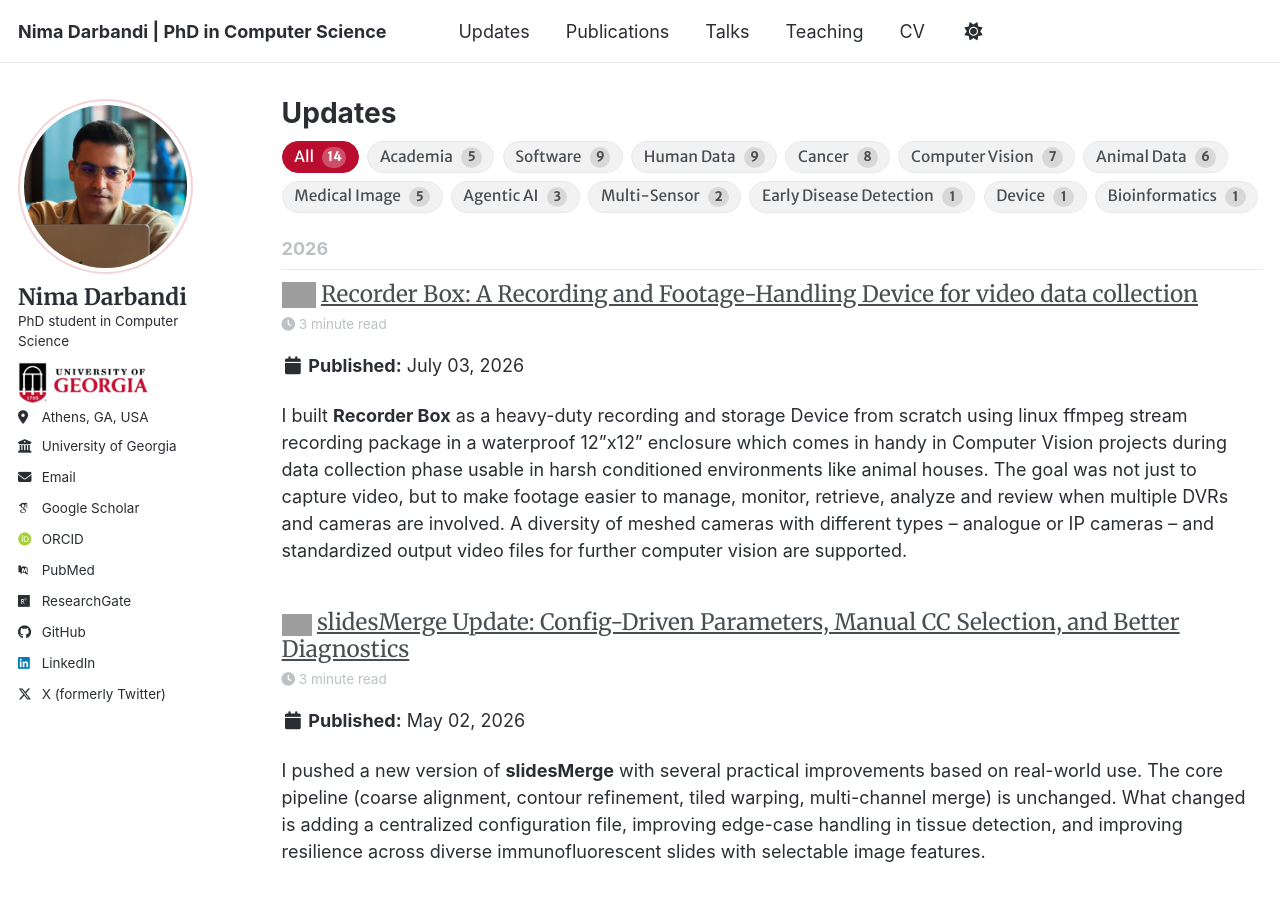
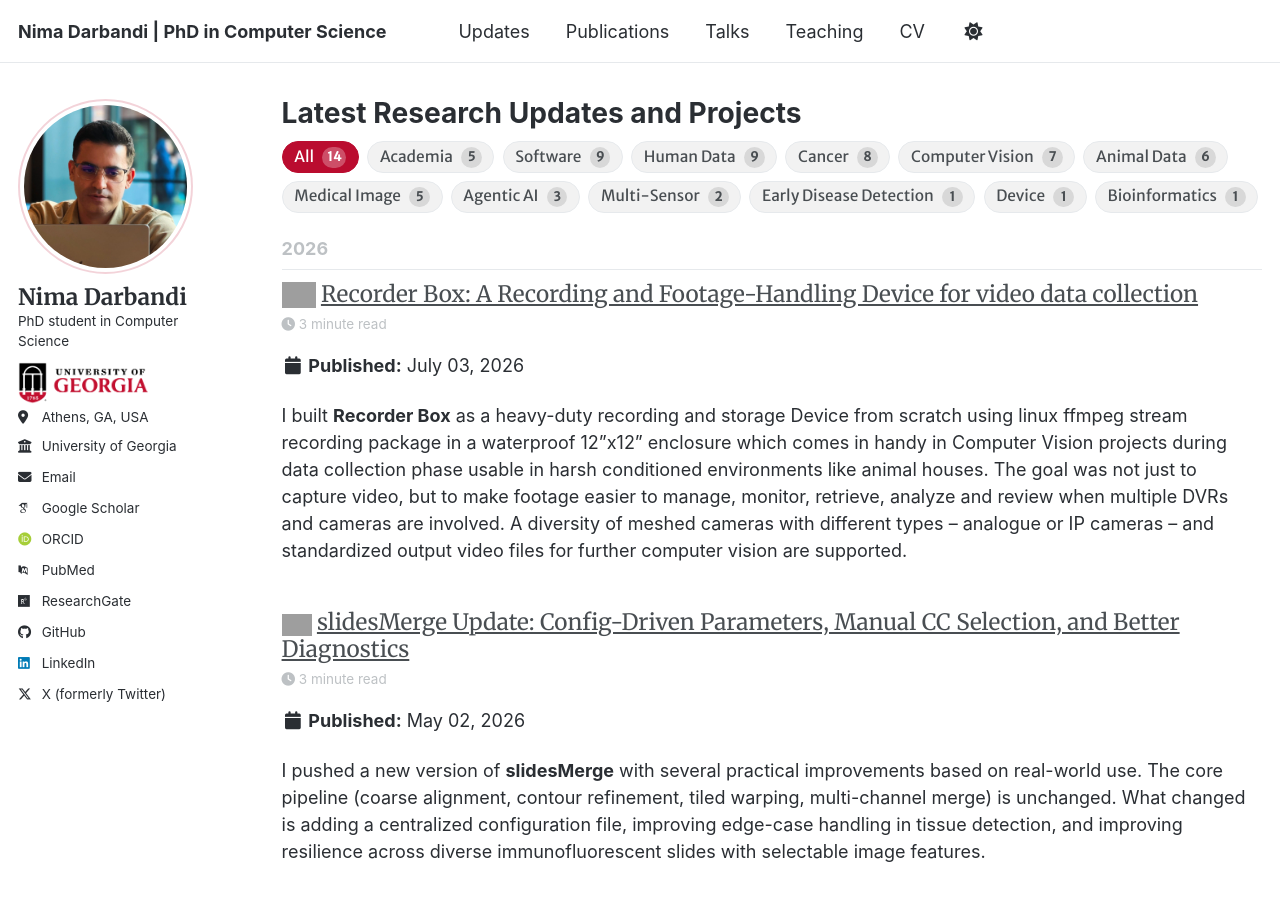
Before and after one commit to nimadarbandi/nimadarbandi.github.io, a Jekyll site: the page built from _pages/year-archive.html, in a window 1280 px wide and 900 px high. Built offline with Jekyll 4.4.1, drawn with Linux system fonts in a browser that asks for light colours; some web fonts are replaced; a script bundle is joined from its source files by our own code; library files that are not in the unit come from our copies; grey boxes are pictures that could not be loaded.

Commit message:
title updates

```diff
--- a/_pages/year-archive.html
+++ b/_pages/year-archive.html
@@ -1,7 +1,7 @@
 ---
 layout: archive
 permalink: /
-title: "Updates"
+title: "Latest Research Updates and Projects"
 author_profile: true
 redirect_from:
   - /year-archive/
```
